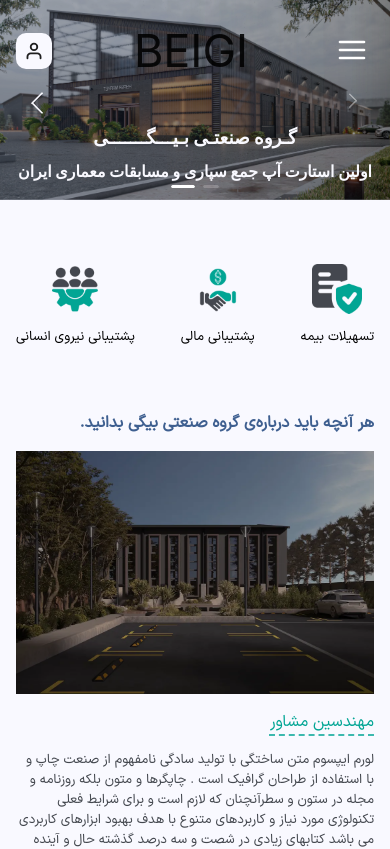
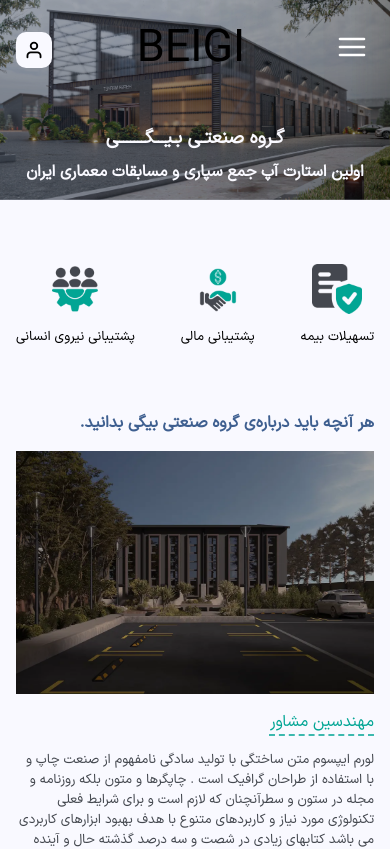
Before and after one commit to nazaninjh/sourcing, a Next.js app: page / in a window 390 px wide. Shown: the top 849 px of the page. Built offline with nearby package versions, Linux system fonts and the light colour scheme.

Commit message:
Fix hero for mobile

```diff
--- a/src/components/hero/hero.component.tsx
+++ b/src/components/hero/hero.component.tsx
@@ -9,12 +9,12 @@ import { Carousel } from "antd";
 import { mapImages } from "@/assets/images/mentor/mapImages";
 import styles from "./hero.module.scss";
 import overlay from "@/assets/images/hero/hero-overlay.webp";
-import { isMobile } from "react-device-detect";
+import HeroMobileComponent from "./heroMobile.component";
 
 export default function HeroComponent() {
   return (
     <div className={styles.wrapper}>
-      {!isMobile ? (
+      <div className={styles.desktop}>
         <Carousel arrows fade speed={1500}>
           {texts.images.map((image, index) => (
             <div key={image.src} className={styles["img-container"]}>
@@ -72,60 +72,10 @@ export default function HeroComponent() {
             </div>
           ))}
         </Carousel>
-      ) : (
-        texts.images.map((image) => (
-          <div key={image.src} className={styles["img-container"]}>
-            <GridImageComponent
-              props={{
-                img: (
-                  <Image
-                    src={mapImages("hero", image.src)}
-                    alt="Home Background"
-                    className={styles.img}
-                    width={1440}
-                    height={780}
-                  />
-                ),
-                hasOverlay: false,
-                customOverlay: <Image alt="" src={overlay} fill />,
-                topChildren: {
-                  direction: "start",
-                  width: "100%",
-                  child: (
-                    <div className={styles.nav}>
-                      <NavbarComponent />
-                    </div>
-                  ),
-                },
-                centerChildren: {
-                  direction: "center",
-                  width: "100%",
-                  child: (
-                    <div className={clsx(styles.texts)}>
-                      <h1>{texts.texts.title}</h1>
-                      <h4>{texts.texts.subTitle}</h4>
-                      <h5>{texts.texts.content}</h5>
-                      <div className={styles.btns}>
-                        <button type="button">{texts.btns.archive}</button>
-                        <button type="button">{texts.btns.competitions}</button>
-                      </div>
-                    </div>
-                  ),
-                },
-                bottomChildren: {
-                  direction: "center",
-                  child: (
-                    <div className={clsx(styles["mobile-texts"])}>
-                      <h1>{texts.texts.title}</h1>
-                      <h4>{texts.texts.subTitle}</h4>
-                    </div>
-                  ),
-                },
-              }}
-            />
-          </div>
-        ))
-      )}
+      </div>
+      <div className={styles.mobile}>
+        <HeroMobileComponent />
+      </div>
     </div>
   );
 }
--- a/src/components/hero/hero.module.scss
+++ b/src/components/hero/hero.module.scss
@@ -2,6 +2,17 @@
 @use "./../../app/styles/mixins" as mixin;
 
 .wrapper {
+  .desktop {
+    display: none;
+  }
+  @include mixin.mq(sm) {
+    .mobile {
+      display: none;
+    }
+    .desktop {
+      display: inline;
+    }
+  }
   :global {
     .ant-carousel {
       .slick-prev,
--- /dev/null
+++ b/src/components/hero/heroMobile.component.tsx
@@ -0,0 +1,64 @@
+import Image from "next/image";
+import NavbarComponent from "../navbar/navbar.component";
+
+import texts from "./assets/texts/hero.json";
+
+import clsx from "clsx";
+import GridImageComponent from "../shared/grid-image/gridImage.component";
+
+import { mapImages } from "@/assets/images/mentor/mapImages";
+import styles from "./hero.module.scss";
+import overlay from "@/assets/images/hero/hero-overlay.webp";
+
+export default function HeroMobileComponent() {
+  return (
+    <GridImageComponent
+      props={{
+        img: (
+          <Image
+            src={mapImages("hero", "hero1")}
+            alt="Home Background"
+            className={styles.img}
+            width={1440}
+            height={780}
+          />
+        ),
+        hasOverlay: false,
+        customOverlay: <Image alt="" src={overlay} fill />,
+        topChildren: {
+          direction: "start",
+          width: "100%",
+          child: (
+            <div className={styles.nav}>
+              <NavbarComponent />
+            </div>
+          ),
+        },
+        centerChildren: {
+          direction: "center",
+          width: "100%",
+          child: (
+            <div className={clsx(styles.texts)}>
+              <h1>{texts.texts.title}</h1>
+              <h4>{texts.texts.subTitle}</h4>
+              <h5>{texts.texts.content}</h5>
+              <div className={styles.btns}>
+                <button type="button">{texts.btns.archive}</button>
+                <button type="button">{texts.btns.competitions}</button>
+              </div>
+            </div>
+          ),
+        },
+        bottomChildren: {
+          direction: "center",
+          child: (
+            <div className={clsx(styles["mobile-texts"])}>
+              <h1>{texts.texts.title}</h1>
+              <h4>{texts.texts.subTitle}</h4>
+            </div>
+          ),
+        },
+      }}
+    />
+  );
+}
```
